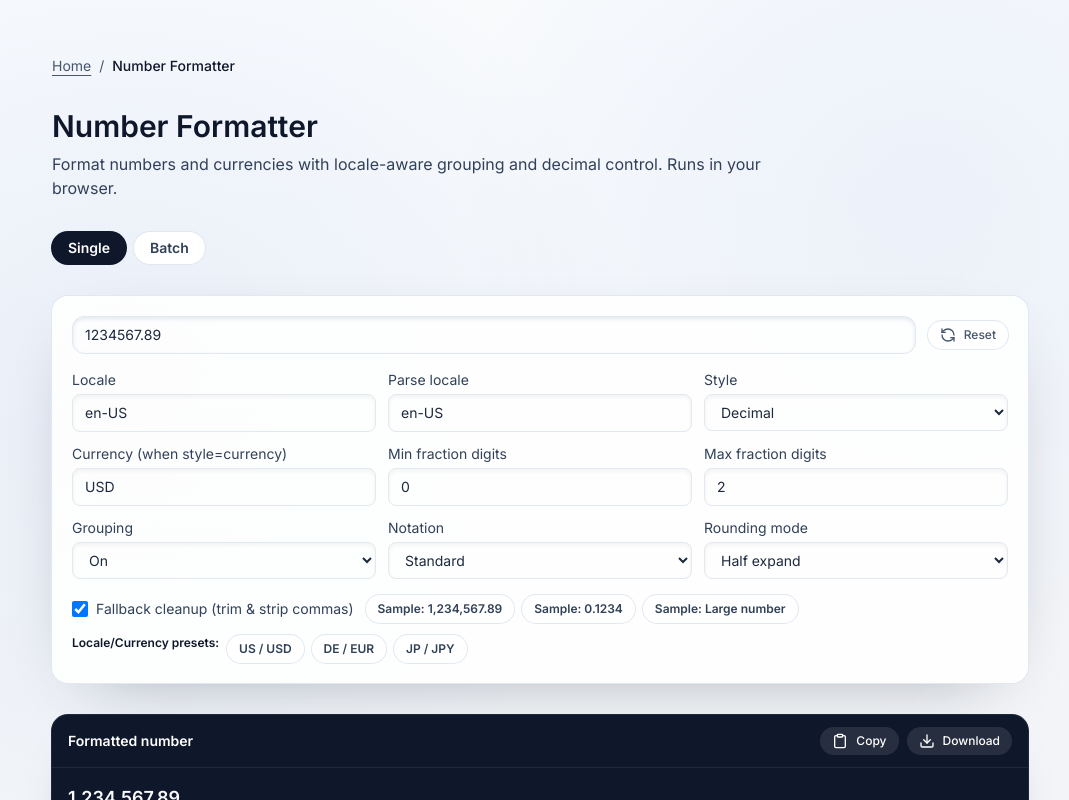
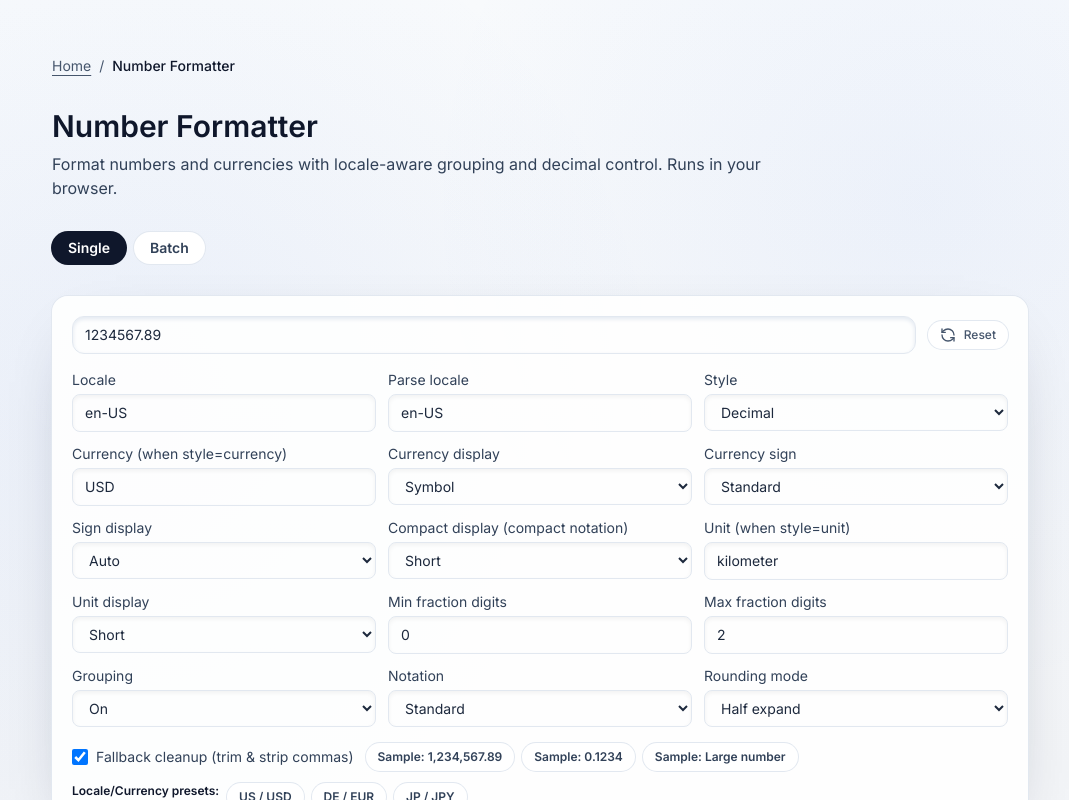
Before and after one commit to ChainPix/custom-website, a Next.js app: page /number-formatter in a window 1280 px wide. Shown: the top 800 px of the page, without its empty margins (100-1169 px from the left). Built offline with nearby package versions, Linux system fonts and the light colour scheme; no server answers.

Commit message:
Added the missing Intl “power knobs” to the Number Formatter options and wired them through the formatter/compare paths

```diff
--- a/app/(tools)/number-formatter/NUMBER_FORMATTER.md
+++ b/app/(tools)/number-formatter/NUMBER_FORMATTER.md
@@ -2,6 +2,7 @@
 
 ## Recent Updates
 - Added Compare View to show the same input across multiple locales with selectable chips, pinned presets, and shareable links.
+- Added power-user Intl options: currencyDisplay, currencySign, signDisplay, compactDisplay, unit + unitDisplay, and percent/unit styles.
 
 ## Current State (observed)
 - Functionality: Locale-aware formatting via Intl.NumberFormat; supports decimal/currency, currency code input, min/max fraction digits; copy output; reset to defaults. Client-side only.
--- a/app/(tools)/number-formatter/client.tsx
+++ b/app/(tools)/number-formatter/client.tsx
@@ -6,8 +6,14 @@ import { Check, Clipboard, Download, RefreshCcw } from "lucide-react";
 
 type Options = {
   locale: string;
-  style: "decimal" | "currency";
+  style: "decimal" | "currency" | "percent" | "unit";
   currency: string;
+  currencyDisplay: "symbol" | "narrowSymbol" | "code" | "name";
+  currencySign: "standard" | "accounting";
+  signDisplay: "auto" | "always" | "never" | "exceptZero";
+  compactDisplay: "short" | "long";
+  unit: string;
+  unitDisplay: "short" | "long" | "narrow";
   minimumFractionDigits: number;
   maximumFractionDigits: number;
   useGrouping: boolean;
@@ -27,6 +33,12 @@ const defaultOptions: Options = {
   locale: "en-US",
   style: "decimal",
   currency: "USD",
+  currencyDisplay: "symbol",
+  currencySign: "standard",
+  signDisplay: "auto",
+  compactDisplay: "short",
+  unit: "kilometer",
+  unitDisplay: "short",
   minimumFractionDigits: 0,
   maximumFractionDigits: 2,
   useGrouping: true,
@@ -185,6 +197,35 @@ const parseLocaleNumber = (rawInput: string, locale: string, allowFallbackClean:
   return { value, normalized, confidence, confidenceNote, error: "" };
 };
 
+const buildNumberFormatOptions = (opts: Options): Intl.NumberFormatOptions => {
+  const base: Intl.NumberFormatOptions = {
+    style: opts.style,
+    minimumFractionDigits: opts.minimumFractionDigits,
+    maximumFractionDigits: opts.maximumFractionDigits,
+    useGrouping: opts.useGrouping,
+    notation: opts.notation,
+    roundingMode: opts.roundingMode as Intl.NumberFormatOptions["roundingMode"],
+    signDisplay: opts.signDisplay,
+  };
+
+  if (opts.notation === "compact") {
+    base.compactDisplay = opts.compactDisplay;
+  }
+
+  if (opts.style === "currency") {
+    base.currency = opts.currency;
+    base.currencyDisplay = opts.currencyDisplay;
+    base.currencySign = opts.currencySign;
+  }
+
+  if (opts.style === "unit") {
+    base.unit = opts.unit;
+    base.unitDisplay = opts.unitDisplay;
+  }
+
+  return base;
+};
+
 const encodeSharePayload = (payload: object) => {
   const json = JSON.stringify(payload);
   return btoa(unescape(encodeURIComponent(json)));
@@ -279,15 +320,7 @@ export default function NumberFormatterClient() {
 
   const { formatter, formatError } = useMemo(() => {
     try {
-      const nextFormatter = new Intl.NumberFormat(opts.locale, {
-        style: opts.style,
-        currency: opts.currency,
-        minimumFractionDigits: opts.minimumFractionDigits,
-        maximumFractionDigits: opts.maximumFractionDigits,
-        useGrouping: opts.useGrouping,
-        notation: opts.notation,
-        roundingMode: opts.roundingMode as Intl.NumberFormatOptions["roundingMode"],
-      });
+      const nextFormatter = new Intl.NumberFormat(opts.locale, buildNumberFormatOptions(opts));
       return { formatter: nextFormatter, formatError: "" };
     } catch (err) {
       console.error("Format error", err);
@@ -388,15 +421,7 @@ export default function NumberFormatterClient() {
     }
     return compareLocales.map((locale) => {
       try {
-        const localFormatter = new Intl.NumberFormat(locale, {
-          style: opts.style,
-          currency: opts.currency,
-          minimumFractionDigits: opts.minimumFractionDigits,
-          maximumFractionDigits: opts.maximumFractionDigits,
-          useGrouping: opts.useGrouping,
-          notation: opts.notation,
-          roundingMode: opts.roundingMode as Intl.NumberFormatOptions["roundingMode"],
-        });
+        const localFormatter = new Intl.NumberFormat(locale, buildNumberFormatOptions(opts));
         return { locale, formatted: localFormatter.format(value), error: "" };
       } catch (err) {
         console.error("Compare format error", err);
@@ -723,6 +748,8 @@ export default function NumberFormatterClient() {
             >
               <option value="decimal">Decimal</option>
               <option value="currency">Currency</option>
+              <option value="percent">Percent</option>
+              <option value="unit">Unit</option>
             </select>
           </label>
           <label className="flex flex-col gap-1 text-sm text-slate-700">
@@ -734,6 +761,101 @@ export default function NumberFormatterClient() {
               className="rounded-lg border border-slate-200 px-3 py-2 text-sm text-slate-800 shadow-inner focus:border-slate-400 focus:outline-none focus:ring-2 focus:ring-slate-200"
               placeholder="USD"
             />
+          </label>
+          <label className="flex flex-col gap-1 text-sm text-slate-700">
+            Currency display
+            <select
+              value={opts.currencyDisplay}
+              onChange={(event) =>
+                setOpts((prev) => ({
+                  ...prev,
+                  currencyDisplay: event.target.value as Options["currencyDisplay"],
+                }))
+              }
+              className="rounded-lg border border-slate-200 px-3 py-2 text-sm text-slate-800 shadow-inner focus:border-slate-400 focus:outline-none focus:ring-2 focus:ring-slate-200"
+            >
+              <option value="symbol">Symbol</option>
+              <option value="narrowSymbol">Narrow symbol</option>
+              <option value="code">Code</option>
+              <option value="name">Name</option>
+            </select>
+          </label>
+          <label className="flex flex-col gap-1 text-sm text-slate-700">
+            Currency sign
+            <select
+              value={opts.currencySign}
+              onChange={(event) =>
+                setOpts((prev) => ({
+                  ...prev,
+                  currencySign: event.target.value as Options["currencySign"],
+                }))
+              }
+              className="rounded-lg border border-slate-200 px-3 py-2 text-sm text-slate-800 shadow-inner focus:border-slate-400 focus:outline-none focus:ring-2 focus:ring-slate-200"
+            >
+              <option value="standard">Standard</option>
+              <option value="accounting">Accounting</option>
+            </select>
+          </label>
+          <label className="flex flex-col gap-1 text-sm text-slate-700">
+            Sign display
+            <select
+              value={opts.signDisplay}
+              onChange={(event) =>
+                setOpts((prev) => ({
+                  ...prev,
+                  signDisplay: event.target.value as Options["signDisplay"],
+                }))
+              }
+              className="rounded-lg border border-slate-200 px-3 py-2 text-sm text-slate-800 shadow-inner focus:border-slate-400 focus:outline-none focus:ring-2 focus:ring-slate-200"
+            >
+              <option value="auto">Auto</option>
+              <option value="always">Always</option>
+              <option value="never">Never</option>
+              <option value="exceptZero">Except zero</option>
+            </select>
+          </label>
+          <label className="flex flex-col gap-1 text-sm text-slate-700">
+            Compact display (compact notation)
+            <select
+              value={opts.compactDisplay}
+              onChange={(event) =>
+                setOpts((prev) => ({
+                  ...prev,
+                  compactDisplay: event.target.value as Options["compactDisplay"],
+                }))
+              }
+              className="rounded-lg border border-slate-200 px-3 py-2 text-sm text-slate-800 shadow-inner focus:border-slate-400 focus:outline-none focus:ring-2 focus:ring-slate-200"
+            >
+              <option value="short">Short</option>
+              <option value="long">Long</option>
+            </select>
+          </label>
+          <label className="flex flex-col gap-1 text-sm text-slate-700">
+            Unit (when style=unit)
+            <input
+              type="text"
+              value={opts.unit}
+              onChange={(event) => setOpts((prev) => ({ ...prev, unit: event.target.value }))}
+              className="rounded-lg border border-slate-200 px-3 py-2 text-sm text-slate-800 shadow-inner focus:border-slate-400 focus:outline-none focus:ring-2 focus:ring-slate-200"
+              placeholder="kilometer"
+            />
+          </label>
+          <label className="flex flex-col gap-1 text-sm text-slate-700">
+            Unit display
+            <select
+              value={opts.unitDisplay}
+              onChange={(event) =>
+                setOpts((prev) => ({
+                  ...prev,
+                  unitDisplay: event.target.value as Options["unitDisplay"],
+                }))
+              }
+              className="rounded-lg border border-slate-200 px-3 py-2 text-sm text-slate-800 shadow-inner focus:border-slate-400 focus:outline-none focus:ring-2 focus:ring-slate-200"
+            >
+              <option value="short">Short</option>
+              <option value="long">Long</option>
+              <option value="narrow">Narrow</option>
+            </select>
           </label>
           <label className="flex flex-col gap-1 text-sm text-slate-700">
             Min fraction digits
```
